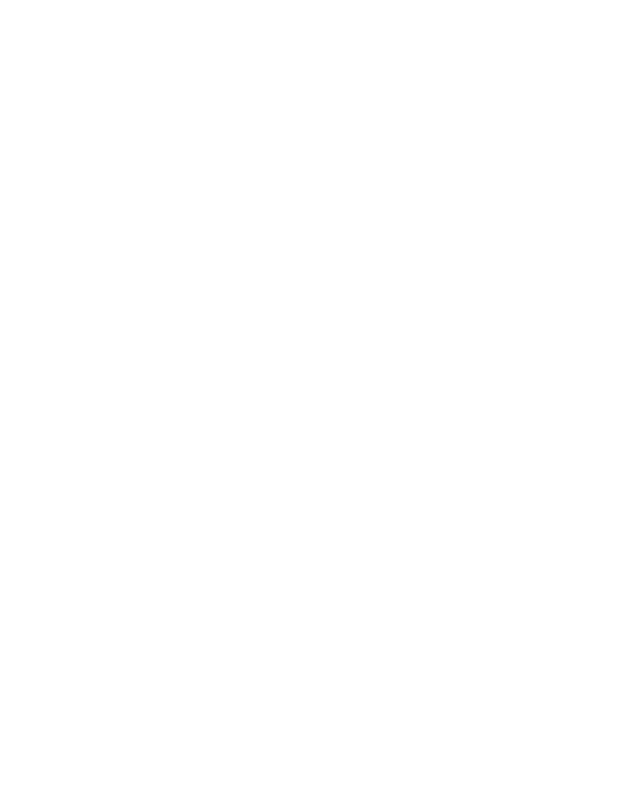
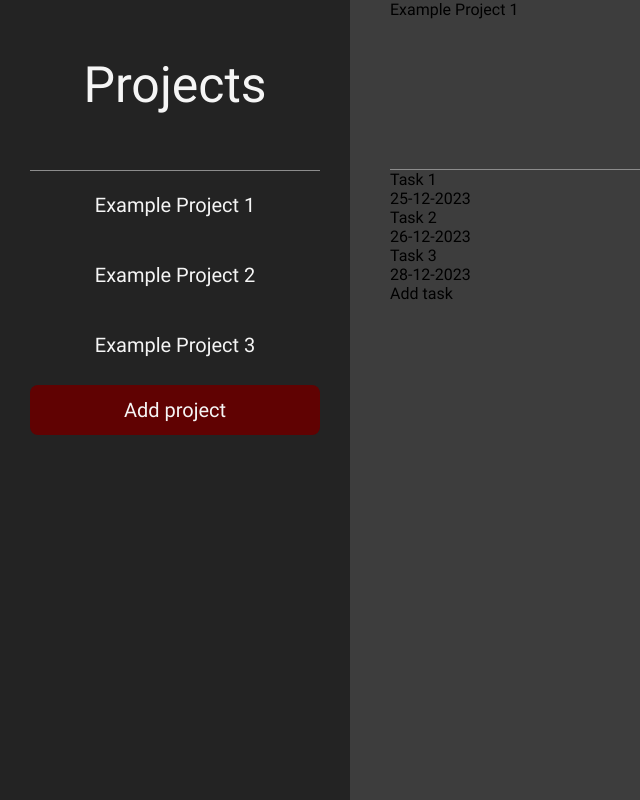
Before and after one commit to johnnynava/todo-list, a plain HTML site: page dist/index.html in a window 1280 px wide. Shown: the whole page, without its empty margins (0-640 px from the left). Drawn offline with Linux system fonts and the light colour scheme.

Commit message:
Make rough layout of page
Need to finish working on the sidebar and then move on to the content.

```diff
--- a/dist/index.html
+++ b/dist/index.html
@@ -4,9 +4,46 @@
     <meta charset="UTF-8">
     <meta name="viewport" content="width=device-width, initial-scale=1.0">
     <script defer src="main.js"></script>
+    <link rel="stylesheet" href="style.css">
+    <link rel="icon" type="image/png" href="img/favicon.png">
     <title>Todo List</title>
 </head>
 <body>
-    <div id="content"></div>
+    <div id="content">
+        <div id="sidebar">
+            <div id="sidebarTitle">Projects</div>
+            <div class="sidebarProject">Example Project 1</div>
+            <div class="sidebarProject">Example Project 2</div>
+            <div class="sidebarProject">Example Project 3</div>
+            <div class="sidebarAddProject">Add project</div>
+        </div>
+        <div id="sideContent">
+            <div id="project">
+                <div id="projectTitle">Example Project 1</div>
+                <div id="projectButtons"></div>
+            </div>
+            <div id="tasks">
+                <div class="task">
+                    <div class="taskCompletion"></div>
+                    <div class="taskTitle">Task 1</div>
+                    <div class="taskDueDate">25-12-2023</div>
+                    <div class="taskButtons"></div>
+                </div>
+                <div class="task">
+                    <div class="taskCompletion"></div>
+                    <div class="taskTitle">Task 2</div>
+                    <div class="taskDueDate">26-12-2023</div>
+                    <div class="taskButtons"></div>
+                </div>
+                <div class="task">
+                    <div class="taskCompletion"></div>
+                    <div class="taskTitle">Task 3</div>
+                    <div class="taskDueDate">28-12-2023</div>
+                    <div class="taskButtons"></div>
+                </div>
+                <div class="addTaskButton">Add task</div>
+            </div>
+        </div>
+    </div>
 </body>
 </html>
--- /dev/null
+++ b/dist/style.css
@@ -0,0 +1,92 @@
+@font-face {
+    font-family: "Roboto";
+    src: url("fonts/Roboto-Regular.ttf");
+}
+
+@font-face {
+    font-family: "Roboto";
+    src: url("fonts/Roboto-Bold.ttf");
+    font-weight: bold;
+}
+
+@font-face {
+    font-family: "Roboto";
+    src: url("fonts/Roboto-Italic.ttf");
+    font-style: italic;
+}
+
+@font-face {
+    font-family: "Roboto";
+    src: url("fonts/Roboto-BoldItalic.ttf");
+    font-weight: bold;
+    font-style: italic;
+}
+
+body,html {
+    margin: 0px;
+    font-family: "Roboto";
+    height: 100%;
+}
+
+#content {
+    display: grid;
+    height: 100%;
+    grid-template-columns: 350px 1fr;
+    grid-template-areas:
+    "sidebar sideContent"
+}
+
+#sidebar {
+    grid-area: sidebar;
+    background-color: rgb(35, 35, 35);
+    display: grid;
+    grid-template-rows: 170px 70px 70px 70px 50px;
+    grid-auto-rows: 100px;
+    align-items: center;
+    text-align: center;
+    padding: 0px 30px;
+}
+
+#sidebarTitle {
+    font-size: 50px;
+    border-bottom: 1px solid rgb(140, 140, 140);
+    height: 100%;
+    display: grid;
+    align-items: center;
+    color: whitesmoke;
+}
+
+.sidebarProject, .sidebarAddProject {
+    color: whitesmoke;
+    font-size: 20px;
+    height: 100%;
+    display: grid;
+    align-items: center;
+    justify-content: center;
+    border-radius: 8px;
+}
+
+.sidebarProject:hover {
+    cursor: pointer;
+    background-color:rgb(25, 106, 66)
+}
+
+.sidebarAddProject {
+    margin-top: 10px;
+    background-color: rgb(96, 2, 2);
+}
+
+#sideContent{
+    grid-area: sideContent;
+    display: grid;
+    grid-template-rows: 170px 1fr;
+    background-color: rgb(61, 61, 61);
+    padding: 0px 40px;
+}
+
+#project {
+    border-bottom: 1px solid rgb(140, 140, 140);
+}
+
+#tasks {
+}
```
Also changed, not shown: dist/fonts/Roboto-Bold.ttf (added), dist/fonts/Roboto-BoldItalic.ttf (added), dist/fonts/Roboto-Italic.ttf (added), dist/fonts/Roboto-Regular.ttf (added), dist/img/favicon.png (added).
